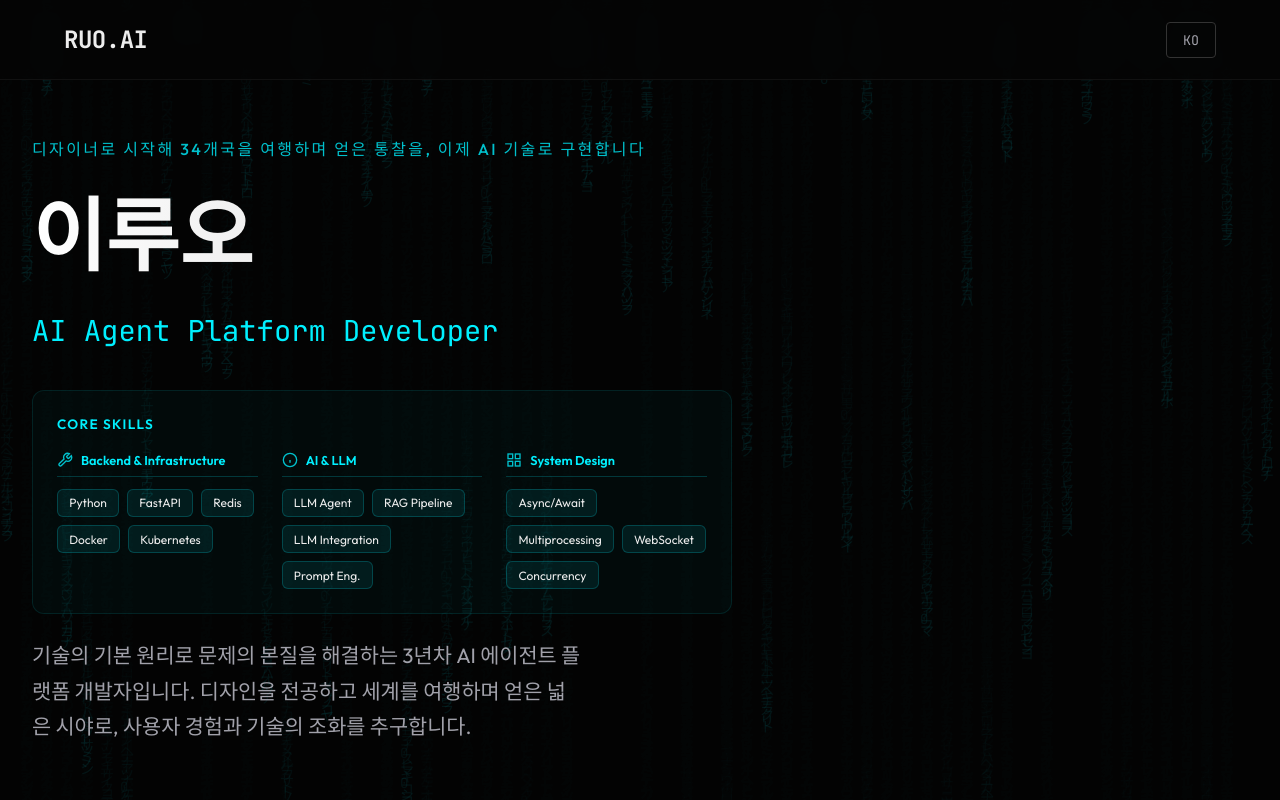
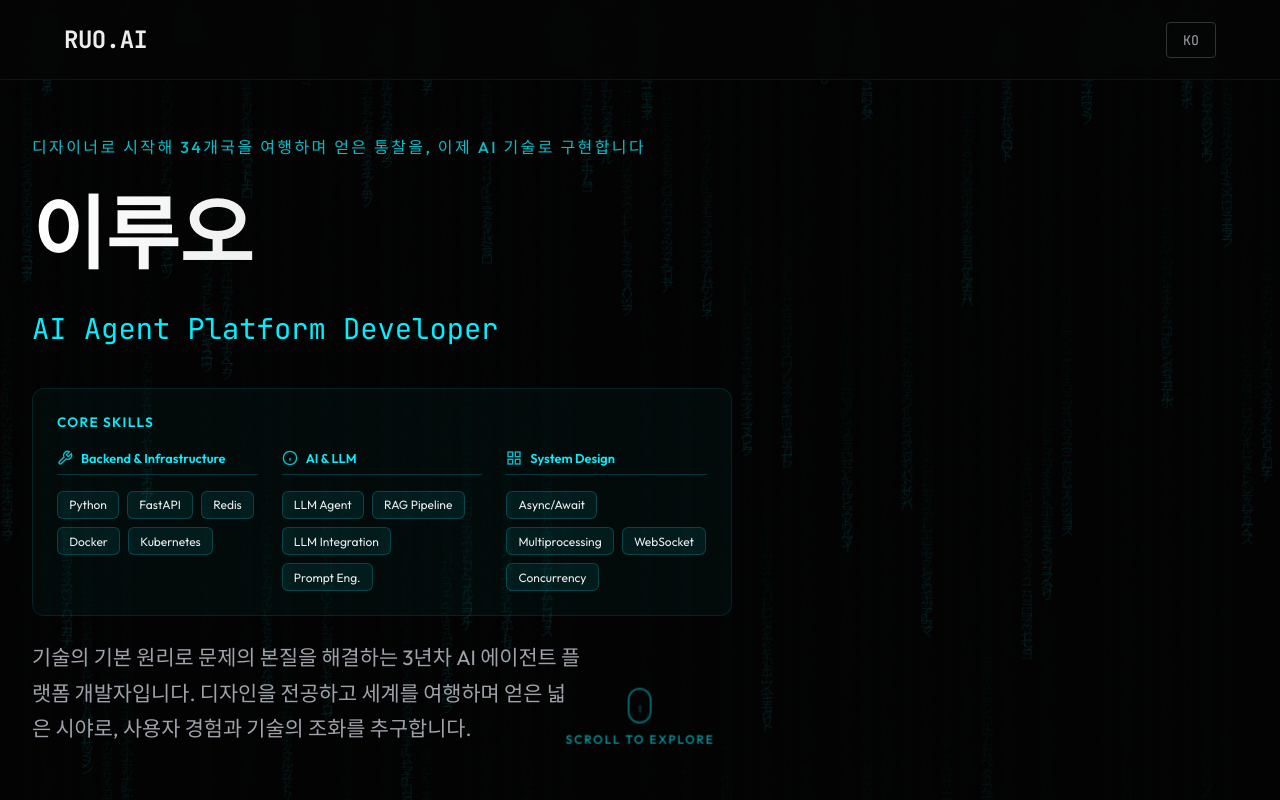
Before and after one commit to comsa33/porfolio-site, a Next.js app: page / in a window 1280 px wide. Built offline with nearby package versions, Linux system fonts and the light colour scheme.

Commit message:
feat: Add scroll indicator, centralize section titles, and refactor career intro text calculation.

```diff
--- a/src/app/page.module.css
+++ b/src/app/page.module.css
@@ -163,10 +163,11 @@
   white-space: nowrap;
 }
 
-.categorySkills {
+.skillList {
   display: flex;
   flex-wrap: wrap;
   gap: 0.5rem;
+  margin-top: 0.25rem;
 }
 
 .skillBadge {
@@ -186,6 +187,71 @@
   border-color: var(--accent-cyan);
   transform: translateY(-1px);
   box-shadow: 0 4px 12px rgba(0, 240, 255, 0.2);
+}
+
+/* Scroll Indicator */
+.scrollIndicator {
+  position: absolute;
+  bottom: 3rem;
+  left: 50%;
+  transform: translateX(-50%);
+  display: flex;
+  flex-direction: column;
+  align-items: center;
+  gap: 0.5rem;
+  opacity: 0.6;
+  animation: fadeInBounce 2s ease-in-out infinite;
+  z-index: 2;
+}
+
+@keyframes fadeInBounce {
+  0%,
+  100% {
+    transform: translateX(-50%) translateY(0);
+    opacity: 0.6;
+  }
+  50% {
+    transform: translateX(-50%) translateY(-10px);
+    opacity: 1;
+  }
+}
+
+.mouse {
+  width: 24px;
+  height: 36px;
+  border: 2px solid rgba(0, 240, 255, 0.5);
+  border-radius: 12px;
+  position: relative;
+  display: flex;
+  justify-content: center;
+  padding-top: 6px;
+}
+
+.wheel {
+  width: 3px;
+  height: 8px;
+  background: rgba(0, 240, 255, 0.8);
+  border-radius: 2px;
+  animation: scroll 1.5s ease-in-out infinite;
+}
+
+@keyframes scroll {
+  0% {
+    opacity: 1;
+    transform: translateY(0);
+  }
+  100% {
+    opacity: 0;
+    transform: translateY(12px);
+  }
+}
+
+.scrollText {
+  font-size: 0.75rem;
+  color: rgba(0, 240, 255, 0.8);
+  text-transform: uppercase;
+  letter-spacing: 0.15em;
+  font-weight: 500;
 }
 
 /* Featured Project Section */
--- a/src/app/page.tsx
+++ b/src/app/page.tsx
@@ -9,6 +9,38 @@ import portfolioData from '@/data/portfolio.json';
 import { PortfolioData, TimelineType } from '@/types';
 
 const data = portfolioData as PortfolioData;
+
+// Section Title Constants
+const SECTION_TITLES = {
+  featured: { ko: '주요 프로젝트', en: 'Featured Project' },
+  timeline: { ko: '경력', en: 'Timeline' },
+  otherProjects: { ko: '기타 프로젝트', en: 'Other Projects' },
+  contact: { ko: 'Contact', en: 'Contact' },
+} as const;
+
+// Helper: Get career experience text with years
+function getCareerIntro(lang: 'ko' | 'en', introText: string): string {
+  const startYear = 2022;
+  const currentYear = new Date().getFullYear();
+  const years = currentYear - startYear;
+
+  if (lang === 'ko') {
+    return introText.replace('AI 에이전트 플랫폼 개발자', `${years}년차 AI 에이전트 플랫폼 개발자`);
+  } else {
+    const yearSuffix =
+      years === 1
+        ? '1st-year'
+        : years === 2
+          ? '2nd-year'
+          : years === 3
+            ? '3rd-year'
+            : `${years}th-year`;
+    return introText.replace(
+      'An AI Agent Platform Developer',
+      `A ${yearSuffix} AI Agent Platform Developer`,
+    );
+  }
+}
 
 export default function Home() {
   const [lang, setLang] = useState<'ko' | 'en'>('ko');
@@ -74,7 +106,7 @@ export default function Home() {
       </nav>
 
       {/* Hero with Story */}
-      <div className={styles.hero}>
+      <section id="hero" className={styles.hero}>
         <NeuralBackground />
         <div className={styles.heroContent}>
           <p className={styles.story}>{data.profile.story[lang]}</p>
@@ -103,7 +135,7 @@ export default function Home() {
                     {data.profile.coreSkills.backend.title[lang]}
                   </span>
                 </div>
-                <div className={styles.categorySkills}>
+                <div className={styles.skillList}>
                   {data.profile.coreSkills.backend.skills.map((skill) => (
                     <span key={skill} className={styles.skillBadge}>
                       {skill}
@@ -131,7 +163,7 @@ export default function Home() {
                     {data.profile.coreSkills.ai.title[lang]}
                   </span>
                 </div>
-                <div className={styles.categorySkills}>
+                <div className={styles.skillList}>
                   {data.profile.coreSkills.ai.skills.map((skill) => (
                     <span key={skill} className={styles.skillBadge}>
                       {skill}
@@ -161,7 +193,7 @@ export default function Home() {
                     {data.profile.coreSkills.system.title[lang]}
                   </span>
                 </div>
-                <div className={styles.categorySkills}>
+                <div className={styles.skillList}>
                   {data.profile.coreSkills.system.skills.map((skill) => (
                     <span key={skill} className={styles.skillBadge}>
                       {skill}
@@ -172,42 +204,22 @@ export default function Home() {
             </div>
           </div>
 
-          <p className={styles.description}>
-            {(() => {
-              const startYear = 2022;
-              const currentYear = new Date().getFullYear();
-              const years = currentYear - startYear;
+          <p className={styles.description}>{getCareerIntro(lang, data.profile.intro[lang])}</p>
+        </div>
 
-              if (lang === 'ko') {
-                return data.profile.intro[lang].replace(
-                  'AI 에이전트 플랫폼 개발자',
-                  `${years}년차 AI 에이전트 플랫폼 개발자`,
-                );
-              } else {
-                const yearSuffix =
-                  years === 1
-                    ? '1st-year'
-                    : years === 2
-                      ? '2nd-year'
-                      : years === 3
-                        ? '3rd-year'
-                        : `${years}th-year`;
-                return data.profile.intro[lang].replace(
-                  'An AI Agent Platform Developer',
-                  `A ${yearSuffix} AI Agent Platform Developer`,
-                );
-              }
-            })()}
-          </p>
+        {/* Scroll Indicator */}
+        <div className={styles.scrollIndicator}>
+          <div className={styles.mouse}>
+            <div className={styles.wheel} />
+          </div>
+          <span className={styles.scrollText}>SCROLL TO EXPLORE</span>
         </div>
-      </div>
+      </section>
 
       {/* Featured Project */}
       {featuredProject && (
-        <section className={styles.featuredSection}>
-          <h2 className={styles.sectionTitle}>
-            {lang === 'ko' ? '주요 프로젝트' : 'Featured Project'}
-          </h2>
+        <section id="featured" className={styles.featuredSection}>
+          <h2 className={styles.sectionTitle}>{SECTION_TITLES.featured[lang]}</h2>
           <div className={styles.featuredProject}>
             <ProjectCard project={featuredProject} lang={lang} />
           </div>
@@ -215,9 +227,9 @@ export default function Home() {
       )}
 
       {/* Timeline with Filter */}
-      <section className={styles.section}>
+      <section id="timeline" className={styles.section}>
         <div className={styles.sectionHeader}>
-          <h2 className={styles.sectionTitle}>{lang === 'ko' ? '경력' : 'Timeline'}</h2>
+          <h2 className={styles.sectionTitle}>{SECTION_TITLES.timeline[lang]}</h2>
           <div className={styles.filterButtons}>
             <button
               className={`${styles.filterBtn} ${timelineFilter === 'all' ? styles.active : ''}`}
@@ -237,10 +249,8 @@ export default function Home() {
       </section>
 
       {/* Other Projects */}
-      <section className={styles.section}>
-        <h2 className={styles.sectionTitle}>
-          {lang === 'ko' ? '기타 프로젝트' : 'Other Projects'}
-        </h2>
+      <section id="other-projects" className={styles.section}>
+        <h2 className={styles.sectionTitle}>{SECTION_TITLES.otherProjects[lang]}</h2>
         <div className={styles.projectsGrid}>
           {otherProjects.map((project) => (
             <ProjectCard key={project.id} project={project} lang={lang} />
@@ -249,9 +259,9 @@ export default function Home() {
       </section>
 
       {/* Contact Footer */}
-      <footer className={styles.footer}>
+      <footer id="contact" className={styles.footer}>
         <div className={styles.footerContent}>
-          <h3 className={styles.footerTitle}>{lang === 'ko' ? 'Contact' : 'Contact'}</h3>
+          <h3 className={styles.footerTitle}>{SECTION_TITLES.contact[lang]}</h3>
           <p className={styles.footerText}>
             {lang === 'ko'
               ? 'AI 관련 다양한 기회에 열려있습니다. 함께 문제를 해결하고 성장하고 싶습니다.'
```
Also changed, not shown: src/data/portfolio.json.
